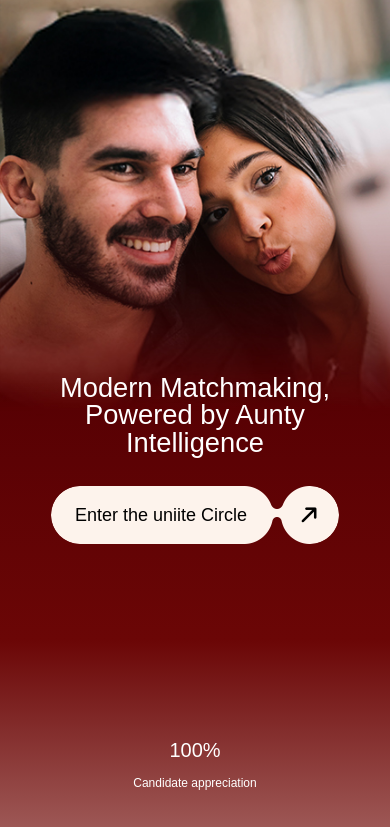
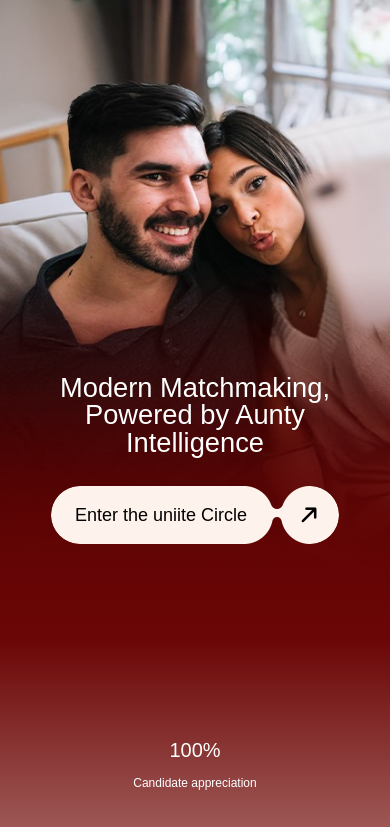
Before and after one commit to developer-rafsan/uniiterp, a plain HTML site: page index.html in a window 390 px wide. Shown: the part 110-937 px from the top of the page. Drawn offline with nearby package versions, Linux system fonts and the light colour scheme; files whose address does not match are found by name; a web font is replaced by a local one.

Commit message:
home iamge update

```diff
--- a/css/home.css
+++ b/css/home.css
@@ -551,7 +551,7 @@ section.slider button::after {
 @media screen and (max-width: 600px) {
   section.hero {
     min-height: 750px;
-    background: url(../media/02.jpg) center / cover no-repeat;
+    background: url(../media/hero-v-phone.jpg) top center / cover no-repeat;
   }
   section.bird .content {
     gap: 40px;
```
Also changed, not shown: media/hero-v-phone.jpg (added), 1 other file.
